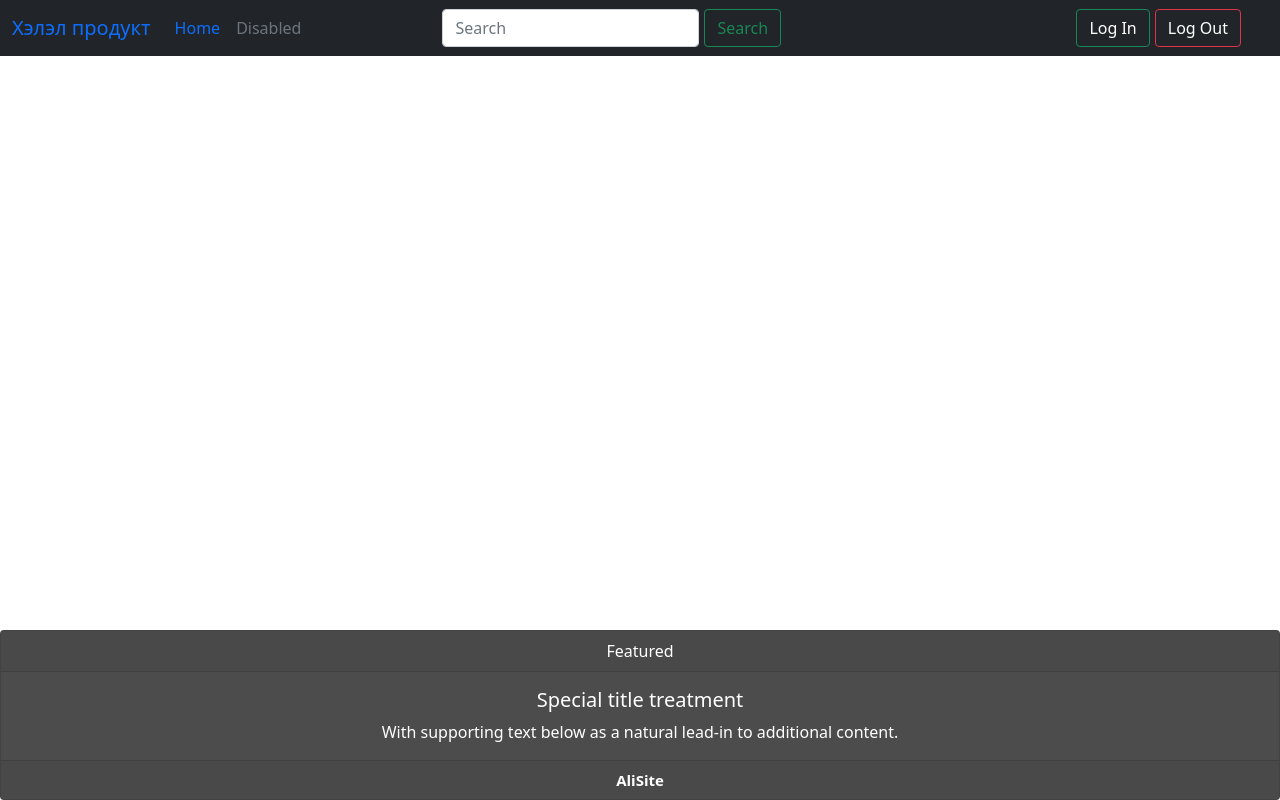
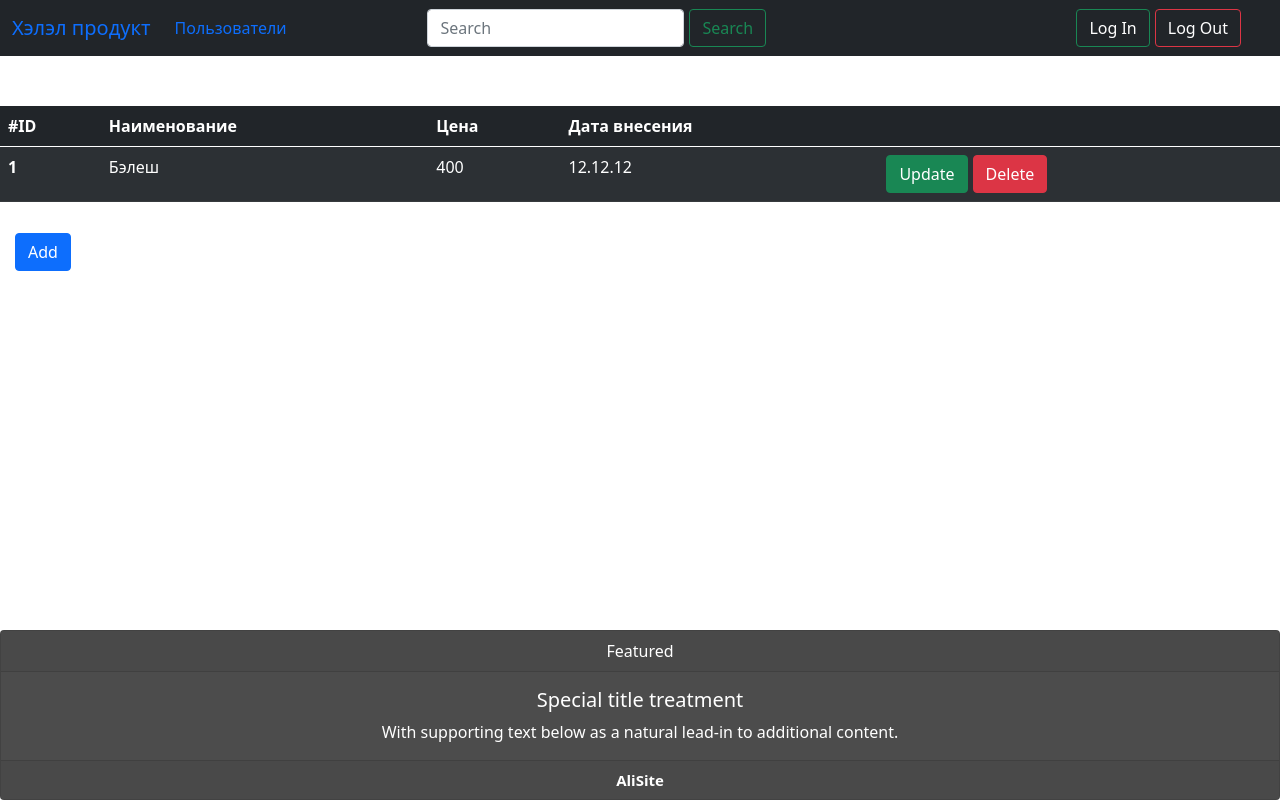
Before and after one commit to AliAlievALive/shop_arabic, an Angular app in the folder front-end/: page / in a window 1280 px wide. Built offline with nearby package versions, Linux system fonts and the light colour scheme.

Commit message:
Handle routes and router-link Closes #19

```diff
--- a/front-end/src/app/components/client-options/client-options.component.html
+++ b/front-end/src/app/components/client-options/client-options.component.html
@@ -20,6 +20,6 @@
   </div>
 
   <div>
-    <button class="btn btn-primary mt-3"> Создать </button>
+    <button class="btn btn-primary mt-3"> Добавить </button>
   </div>
 </div>
--- a/front-end/src/app/components/clients/clients.component.html
+++ b/front-end/src/app/components/clients/clients.component.html
@@ -23,7 +23,7 @@
     <td>12.12.12</td>
     <td>12.12.12</td>
     <td>
-      <button class="btn btn-success">Update</button>
+      <button class="btn btn-success" routerLink="/client_options">Update</button>
       <button class="btn btn-danger">Delete</button>
     </td>
   </tr>
--- a/front-end/src/app/components/header/header.component.html
+++ b/front-end/src/app/components/header/header.component.html
@@ -1,16 +1,13 @@
 <nav class="navbar navbar-expand-lg dark bg-dark">
   <div class="container-fluid">
-    <a class="navbar-brand" href="#">Хэлэл продукт</a>
+    <a class="navbar-brand" href="products">Хэлэл продукт</a>
     <button class="navbar-toggler" type="button" data-bs-toggle="collapse" data-bs-target="#navbarSupportedContent" aria-controls="navbarSupportedContent" aria-expanded="false" aria-label="Toggle navigation">
       <span class="navbar-toggler-icon"></span>
     </button>
     <div class="collapse navbar-collapse" id="navbarSupportedContent">
       <ul class="navbar-nav me-auto mb-2 mb-lg-0">
         <li class="nav-item">
-          <a class="nav-link active" aria-current="page" href="#">Home</a>
-        </li>
-        <li class="nav-item">
-          <a class="nav-link disabled" href="#" tabindex="-1" aria-disabled="true">Disabled</a>
+          <a class="nav-link active" aria-current="page" href="clients">Пользователи</a>
         </li>
       </ul>
       <form class="d-flex">
@@ -18,7 +15,7 @@
         <button class="btn btn-outline-success" type="submit">Search</button>
       </form>
       <div class="control">
-        <button class="btn btn-outline-success" type="submit">Log In</button>
+        <button class="btn btn-outline-success" routerLink="register" type="submit">Log In</button>
         <button class="btn btn-outline-danger" type="submit">Log Out</button>
       </div>
     </div>
--- a/front-end/src/app/components/product-options/product-options.component.html
+++ b/front-end/src/app/components/product-options/product-options.component.html
@@ -12,6 +12,6 @@
   </div>
 
   <div>
-    <button class="btn btn-primary mt-3"> Создать </button>
+    <button class="btn btn-primary mt-3"> Добавить </button>
   </div>
 </div>
--- a/front-end/src/app/components/products/products.component.html
+++ b/front-end/src/app/components/products/products.component.html
@@ -15,7 +15,7 @@
     <td>400</td>
     <td>12.12.12</td>
     <td>
-      <button class="btn btn-success">Update</button>
+      <button class="btn btn-success" routerLink="/product_options">Update</button>
       <button class="btn btn-danger">Delete</button>
     </td>
   </tr>
```
Also changed, not shown: front-end/src/app/app.module.ts (+17 -13 lines).
